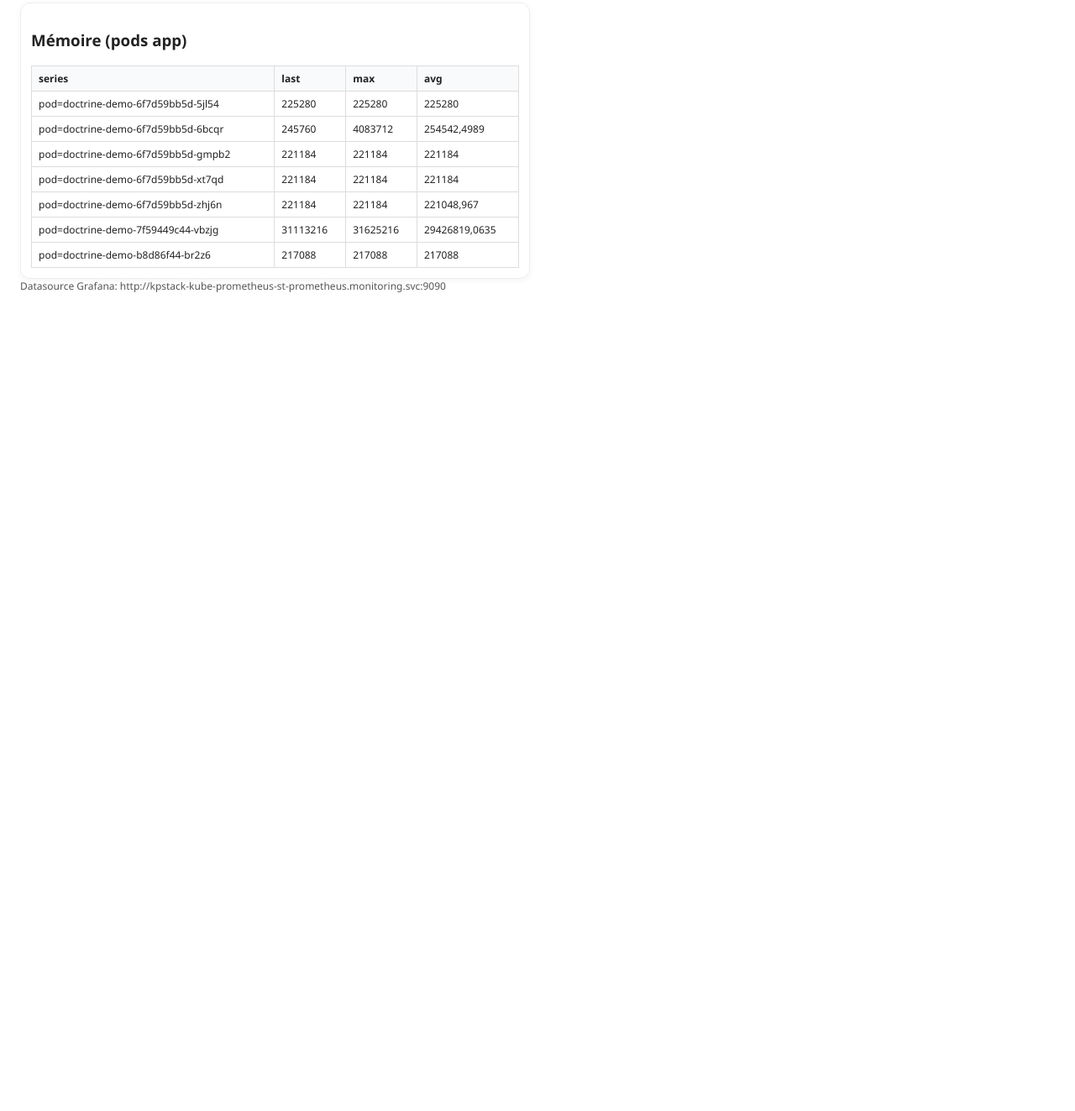
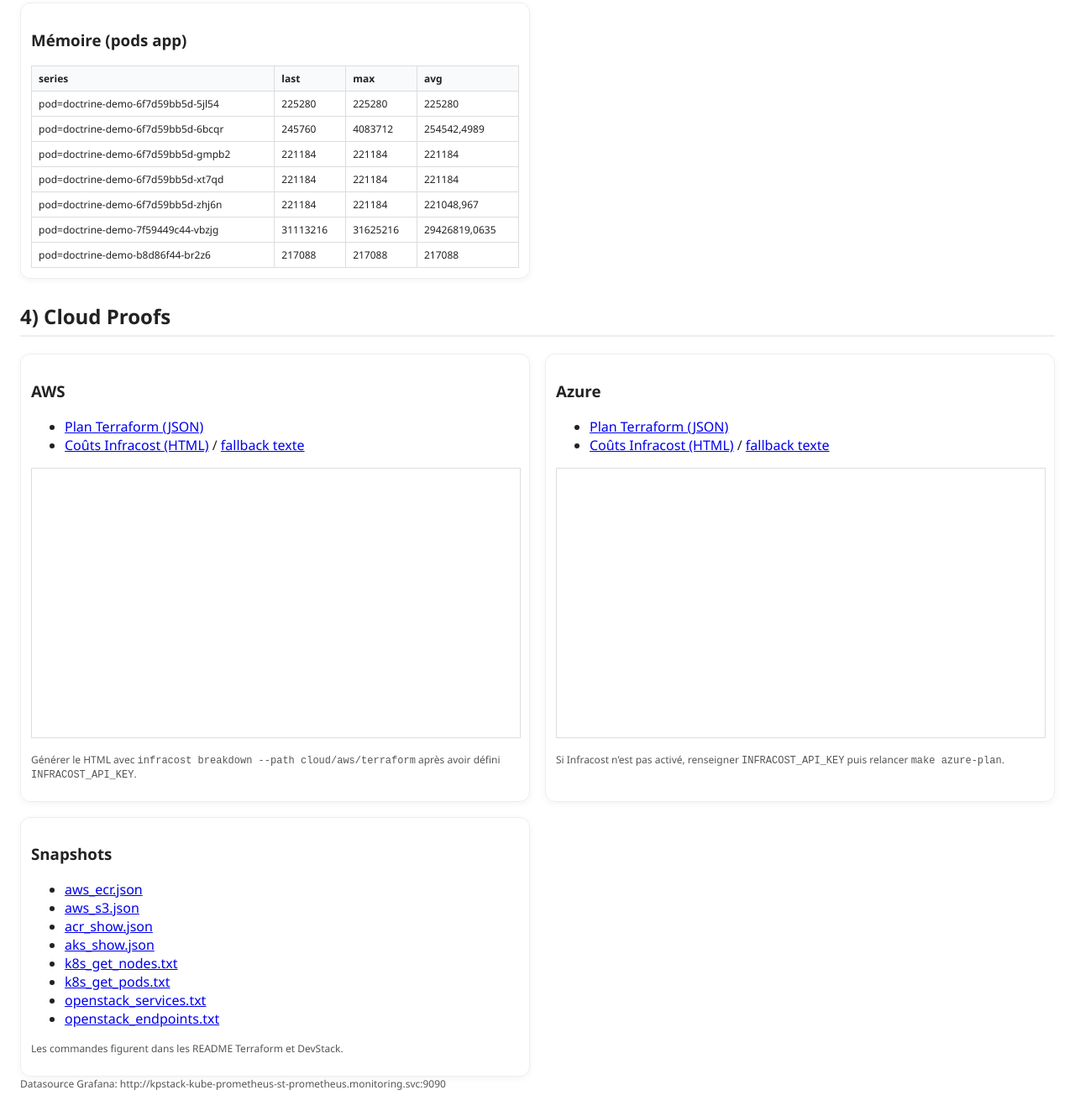
Before and after one commit to flobehejohn/doctrine-demo, a plain HTML site: page audit/demo_audit/report.html in a window 1280 px wide. Shown: the part 2458-3781 px from the top of the page at 84% size. Before the commit the page ends 2831 px from the top, so only its background shows below. Drawn offline with Linux system fonts and the light colour scheme.

Commit message:
feat(report): add Cloud Proofs section (AWS/Azure/PoC)

```diff
--- a/audit/demo_audit/report.html
+++ b/audit/demo_audit/report.html
@@ -55,5 +55,41 @@ table{border-collapse:collapse;width:100%} th,td{border:1px solid #ddd;padding:6
 <tr><td>pod=doctrine-demo-b8d86f44-br2z6</td><td>217088</td><td>217088</td><td>217088</td></tr></tbody></table></div>
 </div>
 
+<h2>4) Cloud Proofs</h2>
+<div class='grid'>
+  <div class='card'>
+    <h3>AWS</h3>
+    <ul>
+      <li><a href='proofs/aws_plan.json'>Plan Terraform (JSON)</a></li>
+      <li><a href='proofs/aws_cost.html'>Coûts Infracost (HTML)</a> / <a href='proofs/aws_cost.txt'>fallback texte</a></li>
+    </ul>
+    <iframe src='proofs/aws_cost.html' title='AWS Cost Breakdown' style='width:100%; height:320px; border:1px solid #ddd;'></iframe>
+    <p class='small'>Générer le HTML avec <code>infracost breakdown --path cloud/aws/terraform</code> après avoir défini <code>INFRACOST_API_KEY</code>.</p>
+  </div>
+  <div class='card'>
+    <h3>Azure</h3>
+    <ul>
+      <li><a href='proofs/azure_plan.json'>Plan Terraform (JSON)</a></li>
+      <li><a href='proofs/azure_cost.html'>Coûts Infracost (HTML)</a> / <a href='proofs/azure_cost.txt'>fallback texte</a></li>
+    </ul>
+    <iframe src='proofs/azure_cost.html' title='Azure Cost Breakdown' style='width:100%; height:320px; border:1px solid #ddd;'></iframe>
+    <p class='small'>Si Infracost n’est pas activé, renseigner <code>INFRACOST_API_KEY</code> puis relancer <code>make azure-plan</code>.</p>
+  </div>
+  <div class='card'>
+    <h3>Snapshots</h3>
+    <ul>
+      <li><a href='proofs/cloud_cli_snapshots/aws_ecr.json'>aws_ecr.json</a></li>
+      <li><a href='proofs/cloud_cli_snapshots/aws_s3.json'>aws_s3.json</a></li>
+      <li><a href='proofs/cloud_cli_snapshots/acr_show.json'>acr_show.json</a></li>
+      <li><a href='proofs/cloud_cli_snapshots/aks_show.json'>aks_show.json</a></li>
+      <li><a href='proofs/cloud_cli_snapshots/k8s_get_nodes.txt'>k8s_get_nodes.txt</a></li>
+      <li><a href='proofs/cloud_cli_snapshots/k8s_get_pods.txt'>k8s_get_pods.txt</a></li>
+      <li><a href='proofs/openstack_services.txt'>openstack_services.txt</a></li>
+      <li><a href='proofs/openstack_endpoints.txt'>openstack_endpoints.txt</a></li>
+    </ul>
+    <p class='small'>Les commandes figurent dans les README Terraform et DevStack.</p>
+  </div>
+</div>
+
 <div class='small'>Datasource Grafana: http://kpstack-kube-prometheus-st-prometheus.monitoring.svc:9090</div>
 </body></html>
```
Also changed, not shown: audit/demo_audit/proofs/openstack_endpoints.txt (added), audit/demo_audit/proofs/openstack_services.txt (added).
